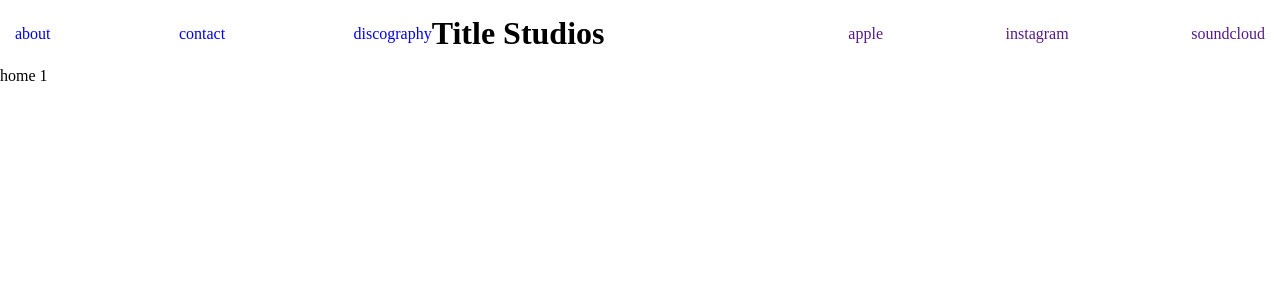
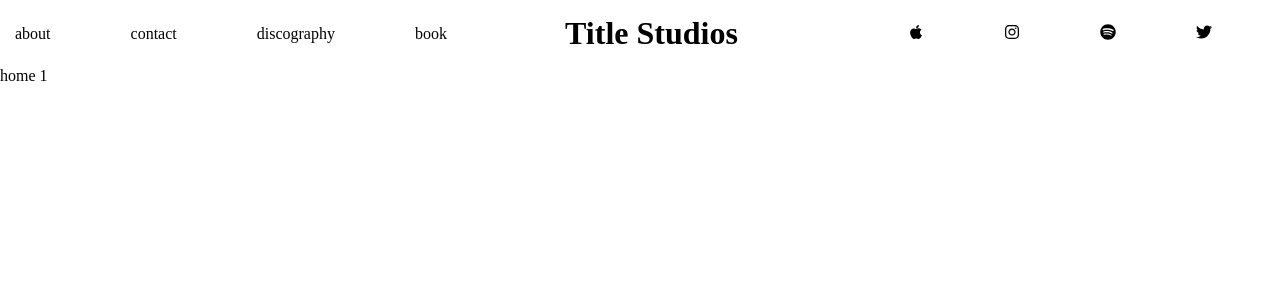
Before and after one commit to jgodi96/music-site, a Next.js app in the folder aj-music-site/: page / in a window 1280 px wide. Shown: the top 300 px of the page. Built offline with nearby package versions, Linux system fonts and the light colour scheme.

Commit message:
added nav

```diff
--- a/aj-music-site/components/template/Nav.js
+++ b/aj-music-site/components/template/Nav.js
@@ -1,14 +1,16 @@
 import React from "react";
-import styles from "../../styles/Home.module.css";
+import styles from "./Nav.module.css";
 import Link from "next/link";
+import { FaInstagram, FaApple, FaSpotify, FaTwitter } from "react-icons/fa";
+
 function Nav() {
   return (
     <div className={styles["nav-container"]}>
-
       <div className={styles["nav-group-container"]}>
         <Link href="about">about</Link>
         <Link href="contact">contact</Link>
         <Link href="discography">discography</Link>
+        <Link href="book">book</Link>
       </div>
 
       <div className={styles["nav-group-container"]}>
@@ -16,9 +18,17 @@ function Nav() {
       </div>
 
       <div className={styles["nav-group-container"]}>
-        <Link href="">apple</Link>
-        <Link href="">instagram</Link>
-        <Link href="">soundcloud</Link>
+        <Link href="">
+          <FaApple />
+        </Link>
+        <Link href="">
+          {" "}
+          <FaInstagram />
+        </Link>
+
+        <Link href=""><FaSpotify/></Link>
+
+        <Link href=""><FaTwitter/></Link>
       </div>
     </div>
   );
--- /dev/null
+++ b/aj-music-site/components/template/Nav.module.css
@@ -0,0 +1,20 @@
+.nav-container{
+    display: flex;
+    width:100%;
+    align-items: center;
+    justify-content: center;
+    padding:15px;
+
+
+  }
+
+  .nav-group-container{
+    display:flex;
+    width:100%;
+    justify-content: center;
+    align-items: center;
+    gap:5rem;
+
+
+
+  }
--- a/aj-music-site/package.json
+++ b/aj-music-site/package.json
@@ -11,6 +11,7 @@
   "dependencies": {
     "next": "13.2.3",
     "react": "18.2.0",
-    "react-dom": "18.2.0"
+    "react-dom": "18.2.0",
+    "react-icons": "^4.8.0"
   }
 }
--- a/aj-music-site/pages/_app.js
+++ b/aj-music-site/pages/_app.js
@@ -1,5 +1,13 @@
+
 import "@/styles/globals.css";
+import Nav from "@/components/template/Nav";
+export default function App({ Component, pageProps }) {
 
-export default function App({ Component, pageProps }) {
-  return <Component {...pageProps} />;
+  return (
+  <>
+  <Nav/>
+  <Component {...pageProps} />
+  </>
+  )
+
 }
--- a/aj-music-site/pages/about.js
+++ b/aj-music-site/pages/about.js
@@ -1,7 +1,7 @@
 import React from "react";
 
 function about() {
-  return <div>about</div>;
+  return <div>about</div>
 }
 
-export default about;
+export default about
--- a/aj-music-site/pages/index.js
+++ b/aj-music-site/pages/index.js
@@ -2,7 +2,7 @@ import Nav from '../components/template/Nav'
 export default function Home() {
   return (
     <>
-      <Nav/>
+
       <div>home 1</div>
     </>
   );
--- a/aj-music-site/styles/Home.module.css
+++ /dev/null
@@ -1,15 +0,0 @@
-.nav-container{
-  display: flex;
-  width:100%;
-  align-items: center;
-  justify-content: space-between;
-  padding:15px;
-
-}
-
-.nav-group-container{
-  display:flex;
-  width:100%;
-  justify-content: space-between;
-
-}
--- a/aj-music-site/styles/globals.css
+++ b/aj-music-site/styles/globals.css
@@ -6,6 +6,7 @@
 
 html,
 body {
+
   max-width: 100vw;
   overflow-x: hidden;
 }
@@ -14,4 +15,5 @@ body {
 a {
 
   text-decoration: none;
+  color:black;
 }
```
Also changed, not shown: 1 other file (tests, documents, lock files or other folders).
